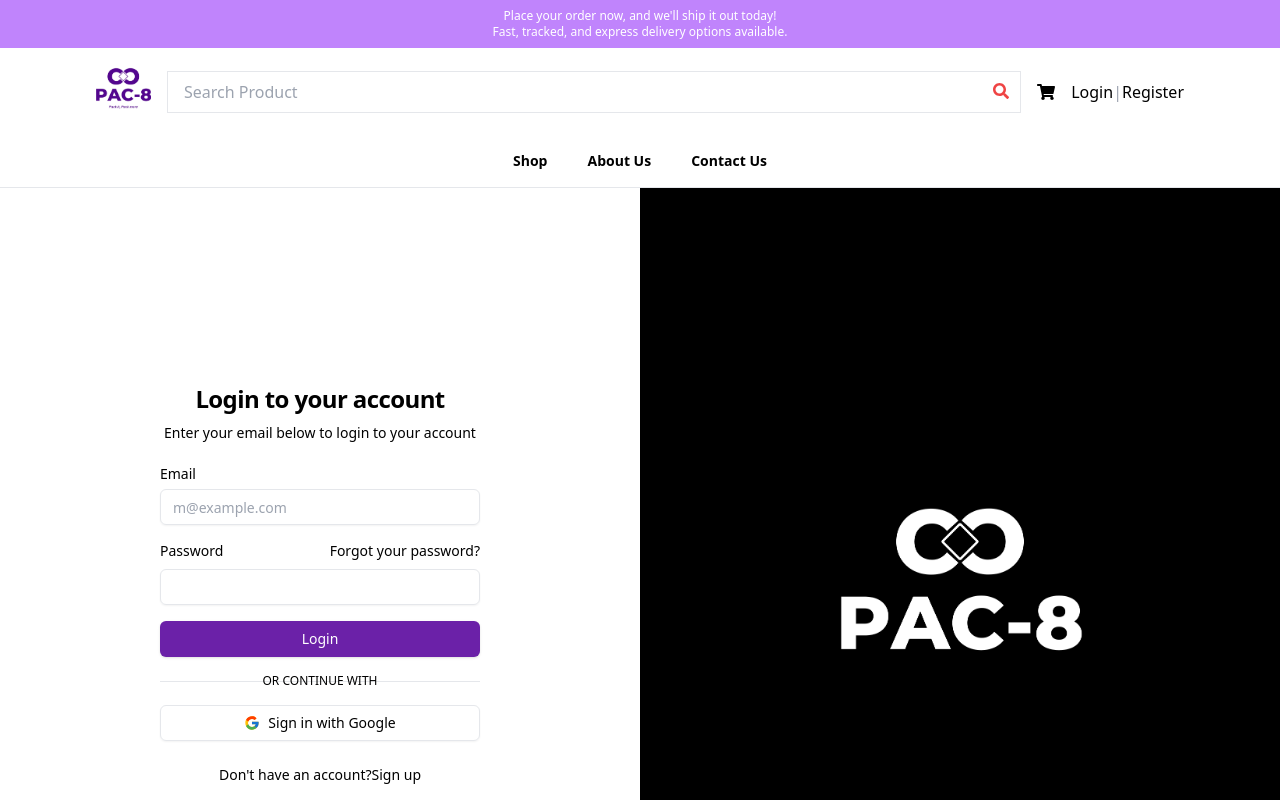
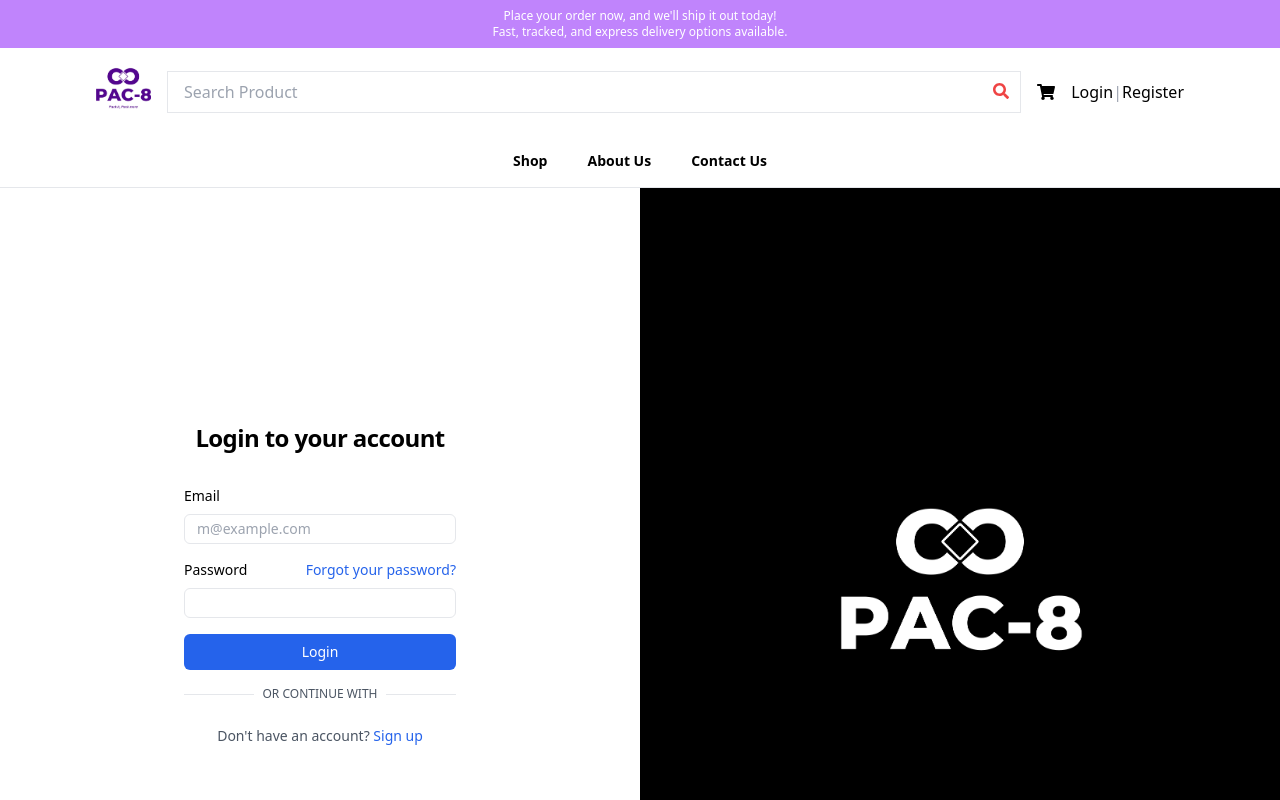
Before and after one commit to Ayomiidey/PAC-8, a React (Vite) app: page /sign-in in a window 1280 px wide. Shown: the top 800 px of the page. Built offline with nearby package versions, Linux system fonts and the light colour scheme.

Commit message:
cart fix

```diff
--- a/package.json
+++ b/package.json
@@ -10,10 +10,12 @@
     "preview": "vite preview"
   },
   "dependencies": {
+    "@react-oauth/google": "^0.12.1",
     "@reduxjs/toolkit": "^2.5.0",
     "@shadcn/ui": "^0.0.4",
     "axios": "^1.7.9",
     "firebase": "^11.3.1",
+    "jwt-decode": "^4.0.0",
     "lucide-react": "^0.468.0",
     "react": "^18.3.1",
     "react-dom": "^18.3.1",
@@ -25,6 +27,7 @@
   },
   "devDependencies": {
     "@eslint/js": "^9.15.0",
+    "@types/jwt-decode": "^3.1.0",
     "@types/react": "^18.3.12",
     "@types/react-dom": "^18.3.1",
     "@vitejs/plugin-react": "^4.3.4",
--- a/src/components/LoginForm.tsx
+++ b/src/components/LoginForm.tsx
@@ -1,12 +1,260 @@
-import { useState } from "react";
+// import { useState } from "react";
+// import { Link, useNavigate } from "react-router-dom";
+// import { signInWithEmailAndPassword } from "firebase/auth";
+// import { auth } from "../firebaseConfig";
+// import { FcGoogle } from "react-icons/fc";
+
+// const LoginForm = () => {
+//   const navigate = useNavigate();
+//   const [isLoading, setIsLoading] = useState(false);
+//   const [email, setEmail] = useState("");
+//   const [password, setPassword] = useState("");
+//   const [error, setError] = useState("");
+
+//   const handleEmailSignIn = async (e: React.FormEvent) => {
+//     e.preventDefault();
+//     setIsLoading(true);
+//     setError("");
+
+//     try {
+//       const response = await signInWithEmailAndPassword(auth, email, password);
+//       console.log(response.user.uid);
+//       navigate("/");
+//     } catch (error) {
+//       setError(error instanceof Error ? error.message : "An error occurred");
+//     } finally {
+//       setIsLoading(false);
+//     }
+//   };
+
+//   // THIS IS MY FIREBASE GOOGLE AUTH
+//   // const handleGoogleSignIn = async () => {
+//   //   setIsLoading(true);
+//   //   setError("");
+
+//   //   try {
+//   //     const response = await signInWithPopup(auth, new GoogleAuthProvider());
+//   //     console.log(response.user.uid);
+//   //     navigate("/");
+//   //   } catch (error) {
+//   //     setError(error instanceof Error ? error.message : "An error occurred");
+//   //   } finally {
+//   //     setIsLoading(false);
+//   //   }
+//   // };
+
+//   return (
+// <form onSubmit={handleEmailSignIn} className="flex flex-col gap-6">
+//   <div className="flex flex-col items-center gap-2 text-center">
+//     <h1 className="text-2xl font-bold tracking-tight">
+//       Login to your account
+//     </h1>
+//     <p className="text-sm text-muted-foreground">
+//       Enter your email below to login to your account
+//     </p>
+//   </div>
+
+//   <div className="grid gap-4">
+//     {error && (
+//       <div className="rounded-md bg-destructive/15 px-4 py-3 text-sm text-destructive">
+//         {error}
+//       </div>
+//     )}
+
+//     <div className="grid gap-2">
+//       <label
+//         htmlFor="email"
+//         className="text-sm font-medium leading-none peer-disabled:cursor-not-allowed peer-disabled:opacity-70"
+//       >
+//         Email
+//       </label>
+//       <input
+//         id="email"
+//         type="email"
+//         placeholder="m@example.com"
+//         value={email}
+//         onChange={(e) => setEmail(e.target.value)}
+//         disabled={isLoading}
+//         required
+//         className="flex h-9 w-full rounded-md border border-input bg-transparent px-3 py-1 text-sm shadow-sm transition-colors file:border-0 file:bg-transparent file:text-sm file:font-medium placeholder:text-muted-foreground focus-visible:outline-none focus-visible:ring-1 focus-visible:ring-ring disabled:cursor-not-allowed disabled:opacity-50"
+//       />
+//     </div>
+
+//     <div className="grid gap-2">
+//       <div className="flex items-center justify-between">
+//         <label
+//           htmlFor="password"
+//           className="text-sm font-medium leading-none peer-disabled:cursor-not-allowed peer-disabled:opacity-70"
+//         >
+//           Password
+//         </label>
+//         <a
+//           href="#"
+//           className="text-sm text-muted-foreground hover:text-primary underline-offset-4 hover:underline"
+//         >
+//           Forgot your password?
+//         </a>
+//       </div>
+//       <input
+//         id="password"
+//         type="password"
+//         value={password}
+//         onChange={(e) => setPassword(e.target.value)}
+//         disabled={isLoading}
+//         required
+//         className="flex h-9 w-full rounded-md border border-input bg-transparent px-3 py-1 text-sm shadow-sm transition-colors file:border-0 file:bg-transparent file:text-sm file:font-medium placeholder:text-muted-foreground focus-visible:outline-none focus-visible:ring-1 focus-visible:ring-ring disabled:cursor-not-allowed disabled:opacity-50"
+//       />
+//     </div>
+
+//     <button
+//       type="submit"
+//       disabled={isLoading}
+//       className="inline-flex items-center justify-center rounded-md text-sm font-medium h-9 px-4 py-2 bg-purple-800 text-white shadow hover:bg-primary/90 disabled:pointer-events-none disabled:opacity-50"
+//     >
+//       {isLoading ? "Signing in..." : "Login"}
+//     </button>
+
+//     <div className="relative">
+//       <div className="absolute inset-0 flex items-center">
+//         <span className="w-full border-t"></span>
+//       </div>
+//       <div className="relative flex justify-center text-xs uppercase">
+//         <span className="bg-background px-2 text-muted-foreground">
+//           Or continue with
+//         </span>
+//       </div>
+//     </div>
+
+//     <button
+//       type="button"
+//       // onClick={handleGoogleSignIn}
+//       disabled={isLoading}
+//       className="inline-flex items-center justify-center whitespace-nowrap rounded-md text-sm font-medium h-9 px-4 py-2 border border-input bg-background shadow-sm hover:bg-accent hover:text-accent-foreground disabled:pointer-events-none disabled:opacity-50"
+//     >
+//       <FcGoogle className="mr-2 h-4 w-4" />
+//       Sign in with Google
+//     </button>
+//   </div>
+
+//   <div className="text-center text-sm text-muted-foreground">
+//     Don't have an account?
+//     <Link
+//       to={"/sign-up"}
+//       className="text-primary underline-offset-4 hover:underline"
+//     >
+//       Sign up
+//     </Link>
+//   </div>
+// </form>
+//   );
+// };
+
+// export default LoginForm;
+
+// import { useState } from "react";
+// import { Link, useNavigate } from "react-router-dom";
+// import { GoogleLogin, googleLogout } from "@react-oauth/google";
+// import { jwtDecode } from "jwt-decode";
+// import { FcGoogle } from "react-icons/fc";
+
+// interface GoogleUser {
+//   name: string;
+//   email: string;
+//   picture: string;
+// }
+
+// const LoginForm = () => {
+//   const navigate = useNavigate();
+//   const [error, setError] = useState("");
+//   const [user, setUser] = useState<GoogleUser | null>(null);
+
+//   const handleGoogleSuccess = (response: any) => {
+//     try {
+//       const decoded: GoogleUser = jwtDecode<GoogleUser>(response.credential);
+//       setUser({
+//         name: decoded.name,
+//         email: decoded.email,
+//         picture: decoded.picture,
+//       });
+//       console.log("User Data:", decoded);
+//       navigate("/"); // Redirect to home page
+//     } catch (error) {
+//       console.error("Error decoding token:", error);
+//       setError("Google login failed.");
+//     }
+//   };
+
+//   const handleGoogleFailure = () => {
+//     setError("Google login failed. Try again.");
+//   };
+
+//   const handleLogout = () => {
+//     googleLogout();
+//     setUser(null);
+//   };
+
+//   return (
+//     <div className="flex flex-col gap-6">
+//       <div className="text-center">
+//         <h1 className="text-2xl font-bold">Login to your account</h1>
+//         <p className="text-sm text-gray-500">
+//           Sign in using Google to continue
+//         </p>
+//       </div>
+
+//       {error && (
+//         <div className="bg-red-100 text-red-600 px-4 py-2 rounded">{error}</div>
+//       )}
+
+//       {user ? (
+//         <div className="flex flex-col items-center gap-4">
+//           <img
+//             src={user.picture}
+//             alt="Profile"
+//             className="h-12 w-12 rounded-full"
+//           />
+//           <p className="text-lg font-medium">{user.name}</p>
+//           <button
+//             onClick={handleLogout}
+//             className="bg-red-500 text-white px-4 py-2 rounded"
+//           >
+//             Logout
+//           </button>
+//         </div>
+//       ) : (
+//         <GoogleLogin
+//           onSuccess={handleGoogleSuccess}
+//           onError={handleGoogleFailure}
+//         />
+//       )}
+
+//       <div className="text-center text-sm text-gray-500">
+//         Don't have an account?
+//         <Link to="/sign-up" className="text-blue-600 hover:underline ml-1">
+//           Sign up
+//         </Link>
+//       </div>
+//     </div>
+//   );
+// };
+
+// export default LoginForm;
+import { useState, useEffect } from "react";
 import { Link, useNavigate } from "react-router-dom";
-import {
-  signInWithEmailAndPassword,
-  GoogleAuthProvider,
-  signInWithPopup,
-} from "firebase/auth";
+import { GoogleLogin, googleLogout } from "@react-oauth/google";
+import { jwtDecode } from "jwt-decode";
+import { signInWithEmailAndPassword } from "firebase/auth";
 import { auth } from "../firebaseConfig";
-import { FcGoogle } from "react-icons/fc";
+
+interface GoogleUser {
+  name: string;
+  email: string;
+  picture: string;
+}
+
+interface GoogleCredentialResponse {
+  credential: string;
+}
 
 const LoginForm = () => {
   const navigate = useNavigate();
@@ -14,6 +262,25 @@
   const [email, setEmail] = useState("");
   const [password, setPassword] = useState("");
   const [error, setError] = useState("");
+  const [user, setUser] = useState<GoogleUser | null>(null);
+  const [isOnline, setIsOnline] = useState(navigator.onLine);
+
+  useEffect(() => {
+    const storedUser = localStorage.getItem("user");
+    if (storedUser) {
+      setUser(JSON.parse(storedUser));
+    }
+
+    // Listen for online/offline status changes
+    const handleOnlineStatus = () => setIsOnline(navigator.onLine);
+    window.addEventListener("online", handleOnlineStatus);
+    window.addEventListener("offline", handleOnlineStatus);
+
+    return () => {
+      window.removeEventListener("online", handleOnlineStatus);
+      window.removeEventListener("offline", handleOnlineStatus);
+    };
+  }, []);
 
   const handleEmailSignIn = async (e: React.FormEvent) => {
     e.preventDefault();
@@ -31,44 +298,61 @@
     }
   };
 
-  const handleGoogleSignIn = async () => {
-    setIsLoading(true);
-    setError("");
-
+  const handleGoogleSuccess = async (response: GoogleCredentialResponse) => {
     try {
-      const response = await signInWithPopup(auth, new GoogleAuthProvider());
-      console.log(response.user.uid);
+      const decoded = jwtDecode<GoogleUser>(response.credential);
+      setUser(decoded);
+      localStorage.setItem("user", JSON.stringify(decoded));
       navigate("/");
     } catch (error) {
-      setError(error instanceof Error ? error.message : "An error occurred");
-    } finally {
-      setIsLoading(false);
+      setError("Google Sign-In failed. Try again.");
+      console.error("Google Login Error:", error);
     }
   };
 
+  const handleLogout = () => {
+    googleLogout();
+    setUser(null);
+    localStorage.removeItem("user");
+  };
+
   return (
-    <form onSubmit={handleEmailSignIn} className="flex flex-col gap-6">
+    <div className="flex flex-col gap-6 max-w-md mx-auto p-6">
       <div className="flex flex-col items-center gap-2 text-center">
         <h1 className="text-2xl font-bold tracking-tight">
-          Login to your account
+          {user ? "Welcome, " + user.name : "Login to your account"}
         </h1>
         <p className="text-sm text-muted-foreground">
-          Enter your email below to login to your account
+          {isOnline ? "" : "You are offline ⚠ "}
         </p>
       </div>
 
-      <div className="grid gap-4">
       {error && (
-          <div className="rounded-md bg-destructive/15 px-4 py-3 text-sm text-destructive">
+        <div className="rounded-md bg-red-300 px-4 py-3 text-sm text-red-600">
           {error}
         </div>
       )}
 
+      {user ? (
+        <div className="flex flex-col items-center gap-4">
+          <img
+            src={user.picture}
+            alt={user.name}
+            className="h-12 w-12 rounded-full"
+          />
+          <p className="text-sm text-gray-600">{user.email}</p>
+          <button
+            onClick={handleLogout}
+            disabled={isLoading}
+            className="w-full inline-flex items-center justify-center rounded-md text-sm font-medium h-9 px-4 py-2 bg-red-600 text-white hover:bg-red-500 disabled:opacity-50"
+          >
+            {isLoading ? "Processing..." : "Sign Out"}
+          </button>
+        </div>
+      ) : (
+        <form onSubmit={handleEmailSignIn} className="grid gap-4">
           <div className="grid gap-2">
-          <label
-            htmlFor="email"
-            className="text-sm font-medium leading-none peer-disabled:cursor-not-allowed peer-disabled:opacity-70"
-          >
+            <label htmlFor="email" className="text-sm font-medium">
               Email
             </label>
             <input
@@ -79,22 +363,16 @@
               onChange={(e) => setEmail(e.target.value)}
               disabled={isLoading}
               required
-            className="flex h-9 w-full rounded-md border border-input bg-transparent px-3 py-1 text-sm shadow-sm transition-colors file:border-0 file:bg-transparent file:text-sm file:font-medium placeholder:text-muted-foreground focus-visible:outline-none focus-visible:ring-1 focus-visible:ring-ring disabled:cursor-not-allowed disabled:opacity-50"
+              className="w-full rounded-md border px-3 py-1 text-sm"
             />
           </div>
 
           <div className="grid gap-2">
             <div className="flex items-center justify-between">
-            <label
-              htmlFor="password"
-              className="text-sm font-medium leading-none peer-disabled:cursor-not-allowed peer-disabled:opacity-70"
-            >
+              <label htmlFor="password" className="text-sm font-medium">
                 Password
               </label>
-            <a
-              href="#"
-              className="text-sm text-muted-foreground hover:text-primary underline-offset-4 hover:underline"
-            >
+              <a href="#" className="text-sm text-blue-600 hover:underline">
                 Forgot your password?
               </a>
             </div>
@@ -105,14 +383,14 @@
               onChange={(e) => setPassword(e.target.value)}
               disabled={isLoading}
               required
-            className="flex h-9 w-full rounded-md border border-input bg-transparent px-3 py-1 text-sm shadow-sm transition-colors file:border-0 file:bg-transparent file:text-sm file:font-medium placeholder:text-muted-foreground focus-visible:outline-none focus-visible:ring-1 focus-visible:ring-ring disabled:cursor-not-allowed disabled:opacity-50"
+              className="w-full rounded-md border px-3 py-1 text-sm"
             />
           </div>
 
           <button
             type="submit"
             disabled={isLoading}
-          className="inline-flex items-center justify-center rounded-md text-sm font-medium h-9 px-4 py-2 bg-purple-800 text-white shadow hover:bg-primary/90 disabled:pointer-events-none disabled:opacity-50"
+            className="w-full inline-flex items-center justify-center rounded-md text-sm font-medium h-9 px-4 py-2 bg-blue-600 text-white hover:bg-blue-500 disabled:opacity-50"
           >
             {isLoading ? "Signing in..." : "Login"}
           </button>
@@ -122,33 +400,26 @@
               <span className="w-full border-t"></span>
             </div>
             <div className="relative flex justify-center text-xs uppercase">
-            <span className="bg-background px-2 text-muted-foreground">
+              <span className="bg-white px-2 text-gray-600">
                 Or continue with
               </span>
             </div>
           </div>
 
-        <button
-          type="button"
-          onClick={handleGoogleSignIn}
-          disabled={isLoading}
-          className="inline-flex items-center justify-center whitespace-nowrap rounded-md text-sm font-medium h-9 px-4 py-2 border border-input bg-background shadow-sm hover:bg-accent hover:text-accent-foreground disabled:pointer-events-none disabled:opacity-50"
-        >
-          <FcGoogle className="mr-2 h-4 w-4" />
-          Sign in with Google
-        </button>
-      </div>
+          {/* <GoogleLogin
+            onSuccess={handleGoogleSuccess}
+            onError={() => setError("Google login failed")}
+          /> */}
+        </form>
+      )}
 
-      <div className="text-center text-sm text-muted-foreground">
-        Don't have an account?
-        <Link
-          to={"/sign-up"}
-          className="text-primary underline-offset-4 hover:underline"
-        >
+      <div className="text-center text-sm text-gray-600">
+        Don't have an account?{" "}
+        <Link to="/sign-up" className="text-blue-600 hover:underline">
           Sign up
         </Link>
       </div>
-    </form>
+    </div>
   );
 };
 
--- a/src/main.tsx
+++ b/src/main.tsx
@@ -5,8 +5,10 @@
 import { FilterProvider } from "./components/FilterContext.tsx";
 import { Provider } from "react-redux";
 import store from "./redux/store.ts";
+import { GoogleOAuthProvider } from "@react-oauth/google";
 
 createRoot(document.getElementById("root")!).render(
+  <GoogleOAuthProvider clientId="488459655949-obr1tctplugqts0hsriso33uqsjkmsvd.apps.googleusercontent.com">
     <StrictMode>
       <Provider store={store}>
         <FilterProvider>
@@ -14,4 +16,5 @@
         </FilterProvider>
       </Provider>
     </StrictMode>
+  </GoogleOAuthProvider>
 );
```
Also changed, not shown: src/components/cart.tsx (+4 -9 lines), 1 other file (tests, documents, lock files or other folders). Lines whose indentation alone changed are shown as unchanged.
